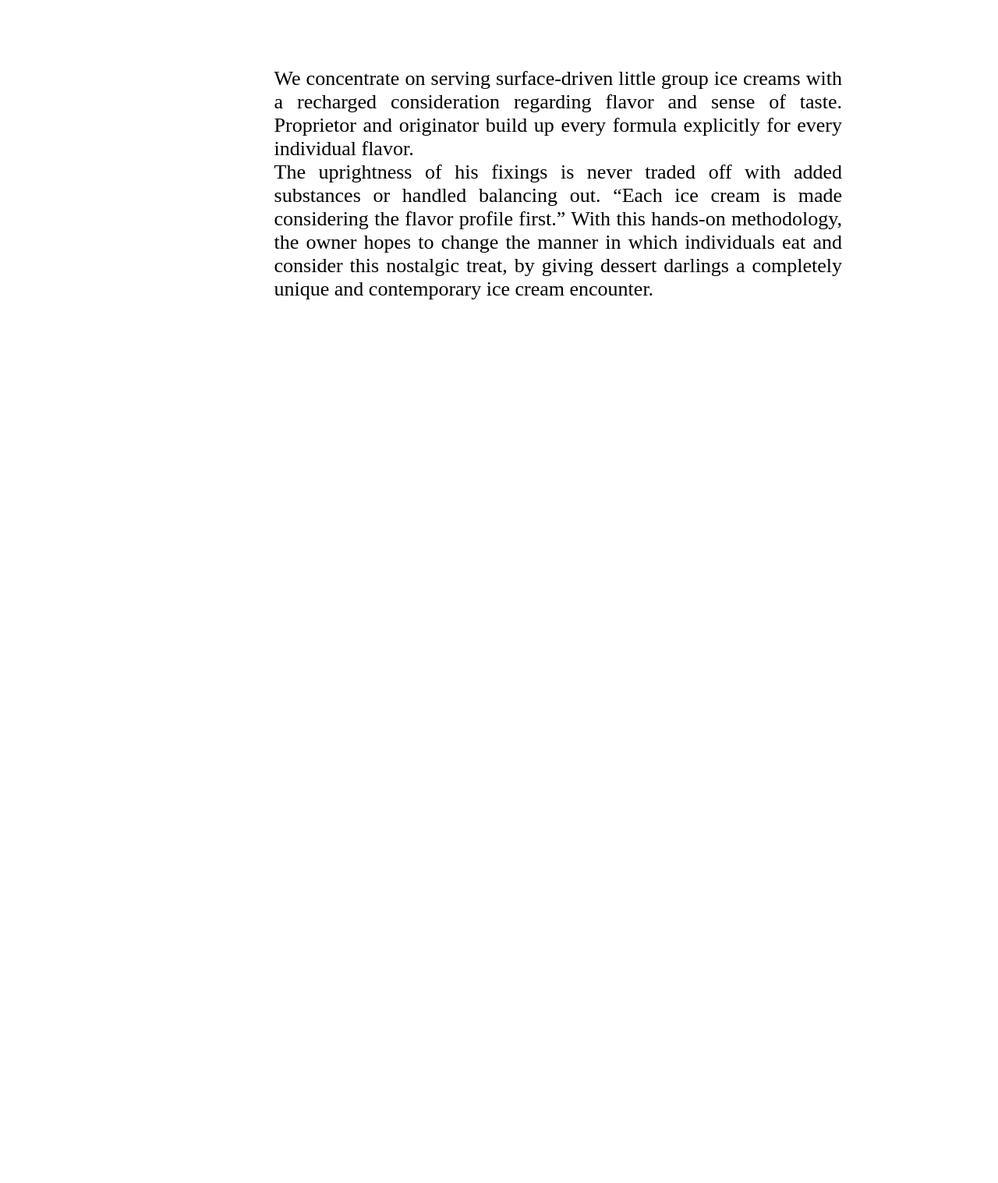
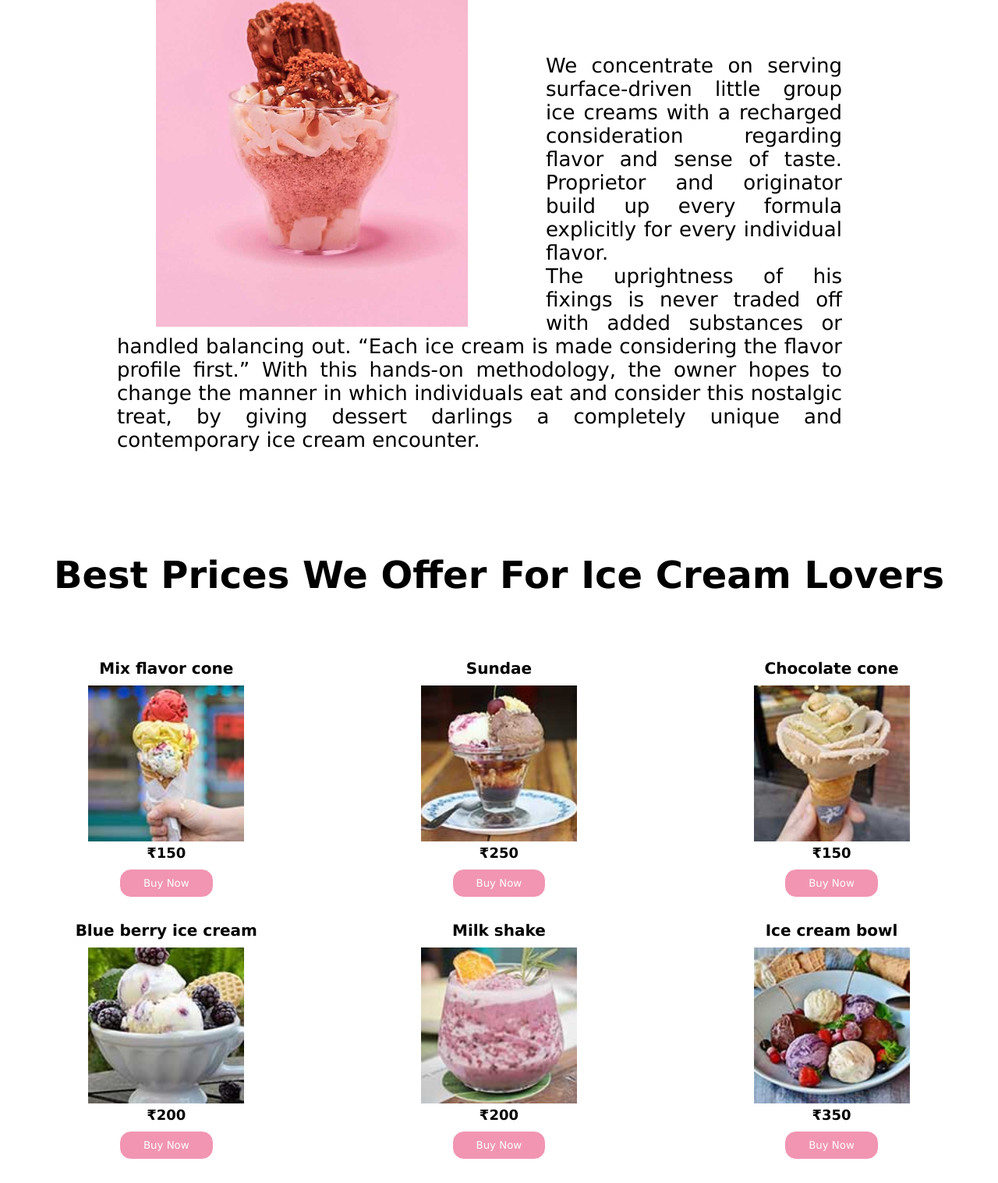
Before and after one commit to bondrerevati/session11, a plain HTML site: page index.html in a window 1280 px wide. Shown: the part 997-2514 px from the top of the page at 78% size. Before the commit the page ends 1483 px from the top, so only its background shows below. Drawn offline with Linux system fonts and the light colour scheme.

Commit message:
Products section code

```diff
--- a/css/style.css
+++ b/css/style.css
@@ -1,14 +1,14 @@
 * {
   margin: 0;
   padding: 0;
-  display: block;
+  font-family: Verdana, Geneva, Tahoma, sans-serif;
 }
 header {
   position: fixed;
   width: 100%;
   overflow: hidden;
   top: 0;
-  background-color: aquamarine;
+  background-color: #fff;
   z-index: 2;
 }
 .navbar {
@@ -34,11 +34,11 @@ header {
 .menu li a {
   display: block;
   padding: 14px 16px;
-  color: pink;
+  color: #f195b2;
   text-decoration: none;
   text-align: center;
   font-size: 25px;
-  font-family: Verdana, Geneva, Tahoma, sans-serif;
+  font-weight: bold;
 }
 .container {
   position: relative;
@@ -121,7 +121,7 @@ header {
       left: -200%;
   }
 }
-.about h3 {
+.headings {
   font-size: 48px;
   text-align: center;
   padding: 30px;
@@ -144,3 +144,39 @@ header {
 .aboutText p {
   font-size: 26px;
 }
+.flexProdContainer {
+  padding-top: 50px;
+  clear: both;
+  display: flex;
+  flex-wrap: wrap;
+  text-align: center;
+}
+.flexProduct {
+  flex-basis: 33.33%;
+}
+.flexProduct img {
+  width: 200px;
+}
+.prodhead {
+  font-size: 20px;
+  padding-bottom: 10px;
+}
+.price {
+  font-size: 18px;
+  font-weight: bold;
+}
+.buynow {
+  margin-top: 10px;
+  margin-bottom: 30px;
+  padding: 10px 30px;
+  background-color: #f195b2;
+  color: #fff;
+  border: 1px solid #fff;
+  border-radius: 15px;
+}
+.buynow:hover {
+  background-color: #fff;
+  color: #f195b2;
+  cursor: pointer;
+  border: 1px solid #f195b2;
+}
--- a/index.html
+++ b/index.html
@@ -19,7 +19,7 @@
           <ul class="menu">
             <li><a href="#home">Home</a></li>
             <li><a href="#about">About</a></li>
-            <li><a href="#icecream">Ice Creams</a></li>
+            <li><a href="#products">Ice Creams</a></li>
             <li><a href="#contact">Contact</a></li>
           </ul>
         </div>
@@ -72,17 +72,16 @@
       </div>
     </div>
     <div class="about" id="about">
-      <h3>About Us</h3>
+      <h3 class="headings">About Us</h3>
       <div class="aboutImg">
         <img src="../images/about.jpg" alt="about" />
       </div>
       <div class="aboutText">
         <p>
-          We concentrate on
-          serving surface-driven little group ice creams with a recharged
-          consideration regarding flavor and sense of taste. Proprietor and
-          originator build up every formula explicitly for every individual
-          flavor.
+          We concentrate on serving surface-driven little group ice creams with
+          a recharged consideration regarding flavor and sense of taste.
+          Proprietor and originator build up every formula explicitly for every
+          individual flavor.
         </p>
         <p>
           The uprightness of his fixings is never traded off with added
@@ -94,5 +93,48 @@
         </p>
       </div>
     </div>
+    <div class="products"  id="products">
+      <h3 class="headings">
+        Best Prices We Offer For Ice Cream Lovers
+      </h3>
+      <div class="flexProdContainer">
+        <div class="flexProduct">
+          <h5 class="prodhead">Mix flavor cone</h5>
+          <img src="../images/product-1.jpg" alt="Mix flavor cone" />
+          <p class="price">₹150</p>
+          <button class="buynow">Buy Now</button>
+        </div>
+        <div class="flexProduct">
+          <h5 class="prodhead">Sundae</h5>
+          <img src="../images/product-2.jpg" alt="Sundae" />
+          <p class="price">₹250</p>
+          <button class="buynow">Buy Now</button>
+        </div>
+        <div class="flexProduct">
+          <h5 class="prodhead">Chocolate cone</h5>
+          <img src="../images/product-3.jpg" alt="Chocolate cone" />
+          <p class="price">₹150</p>
+          <button class="buynow">Buy Now</button>
+        </div>
+        <div class="flexProduct">
+          <h5 class="prodhead">Blue berry ice cream</h5>
+          <img src="../images/product-4.jpg" alt="Blue berry ice cream" />
+          <p class="price">₹200</p>
+          <button class="buynow">Buy Now</button>
+        </div>
+        <div class="flexProduct">
+          <h5 class="prodhead">Milk shake</h5>
+          <img src="../images/product-5.jpg" alt="Milk shake" />
+          <p class="price">₹200</p>
+          <button class="buynow">Buy Now</button>
+        </div>
+        <div class="flexProduct">
+          <h5 class="prodhead">Ice cream bowl</h5>
+          <img src="../images/product-6.jpg" alt="ice cream bowl" />
+          <p class="price">₹350</p>
+          <button class="buynow">Buy Now</button>
+        </div>
+      </div>
+    </div>
   </body>
 </html>
```
Also changed, not shown: images/about.jpg (added), images/product-1.jpg (added), images/product-2.jpg (added), images/product-3.jpg (added), images/product-4.jpg (added), images/product-5.jpg (added), images/product-6.jpg (added).
